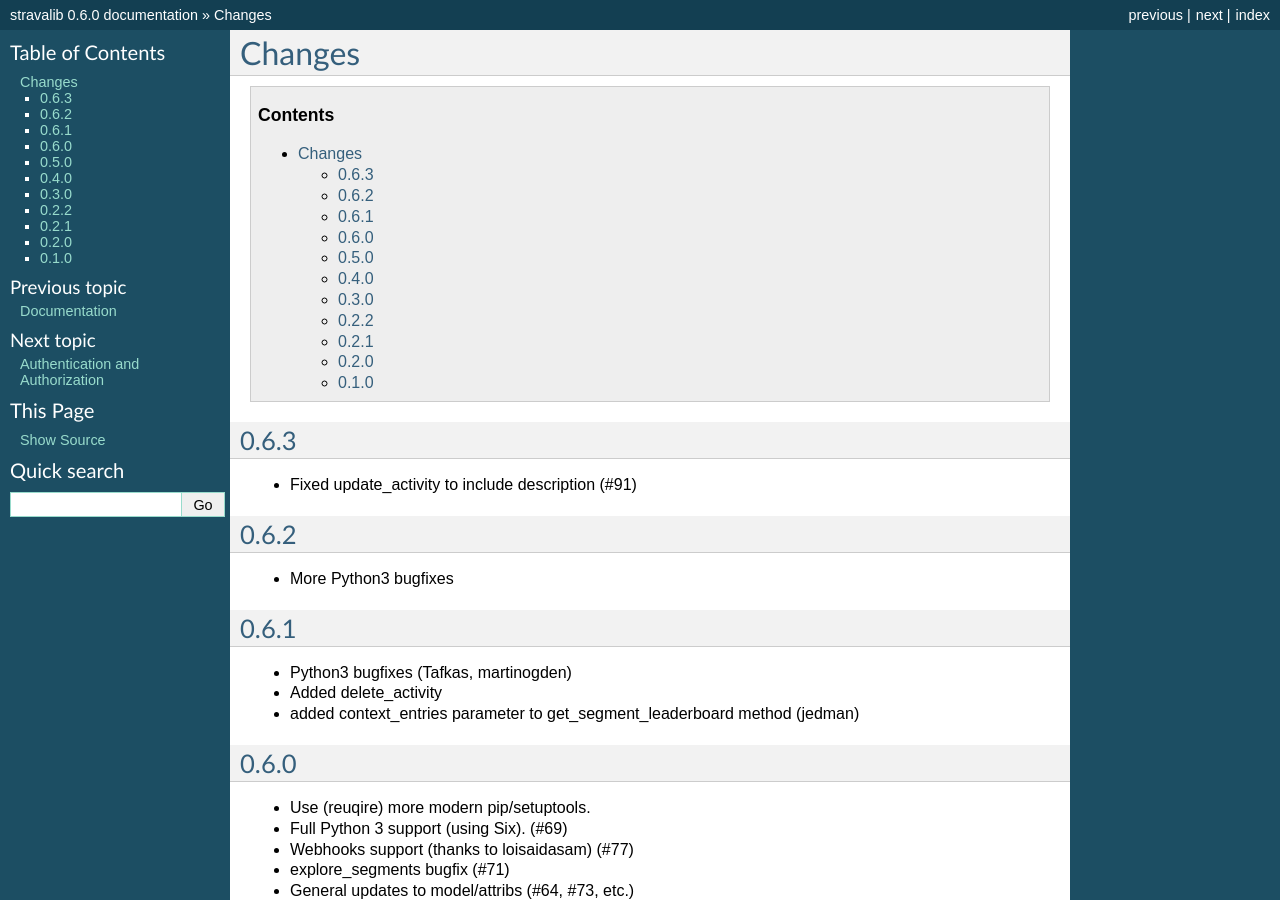
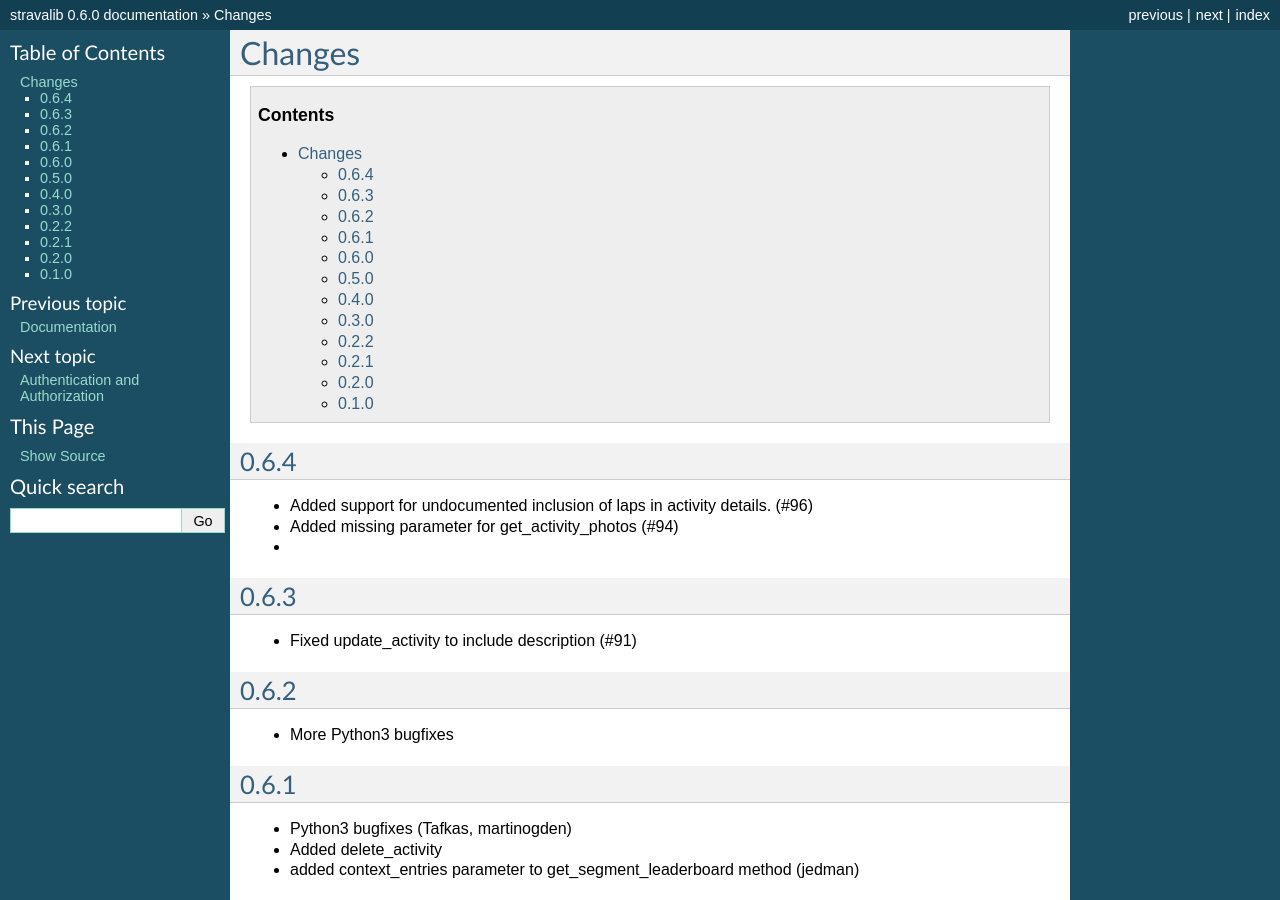
Before and after one commit to stravalib/stravalib, a Sphinx documentation site: the page built from docs/news.rst, in a window 1280 px wide and 900 px high. Built offline with Sphinx 7.4.7, drawn with Linux system fonts in a browser that asks for light colours.

Commit message:
Added repr for Split, updated changelog.

```diff
--- a/docs/news.rst
+++ b/docs/news.rst
@@ -2,6 +2,12 @@
 =======
 
 .. contents::
+
+0.6.4
+-----
+* Added support for undocumented inclusion of laps in activity details. (#96)
+* Added missing parameter for get_activity_photos (#94)
+*
 
 0.6.3
 -----
```
Also changed, not shown: 1 other file.
